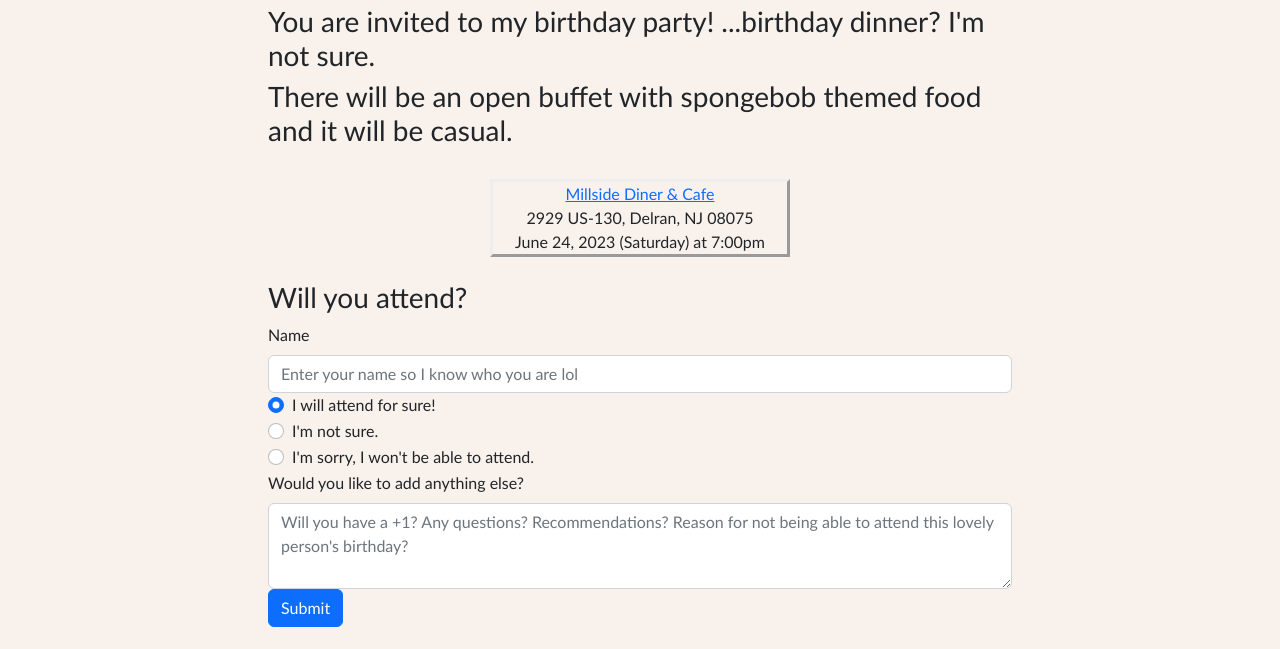
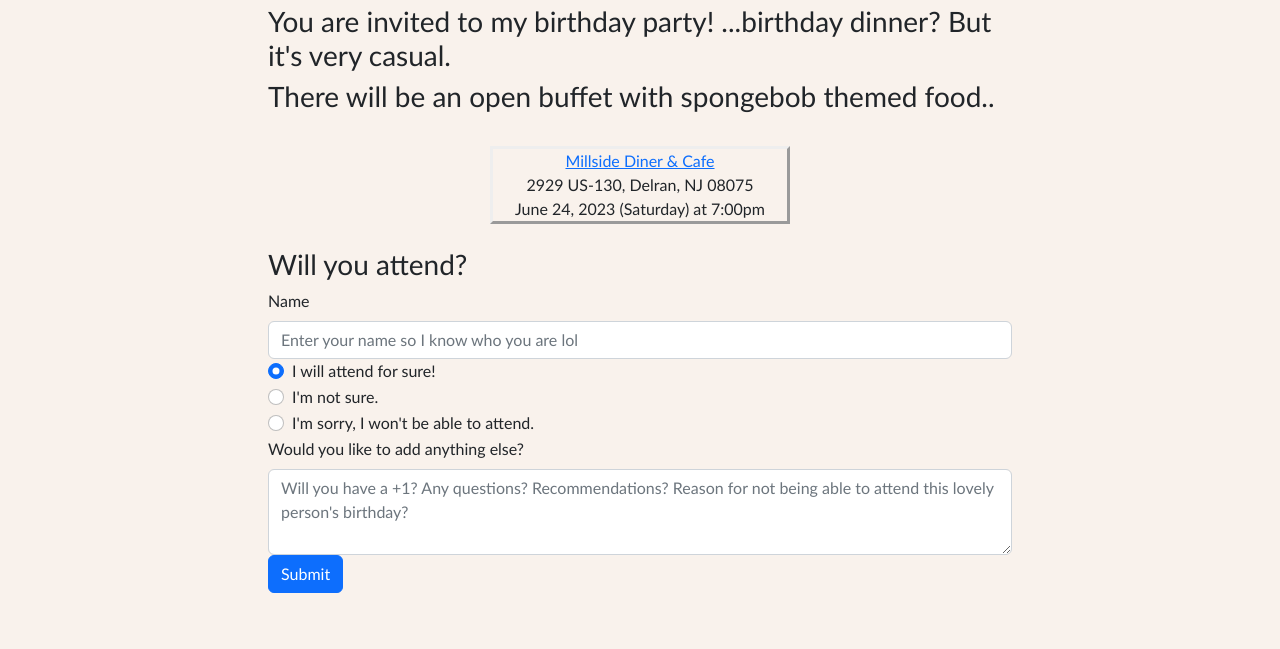
Before and after one commit to azimezn/azime_birthday, a website: page index.html in a window 1280 px wide. Shown: the part 151-800 px from the top of the page. Drawn offline with nearby package versions, Linux system fonts and the light colour scheme.

Commit message:
changed some texts

```diff
--- a/index.html
+++ b/index.html
@@ -53,8 +53,8 @@
 
   <div class="container">
     <div class="container-fluid intro-text">
-      <h3>You are invited to my birthday party! ...birthday dinner? I'm not sure.</h3>
-      <h3>There will be an open buffet with spongebob themed food and it will be casual.</h3>
+      <h3>You are invited to my birthday party! ...birthday dinner? But it's very casual.</h3>
+      <h3>There will be an open buffet with spongebob themed food..</h3>
     </div>
     <br>
     <div class="container-fluid place-info">
```
